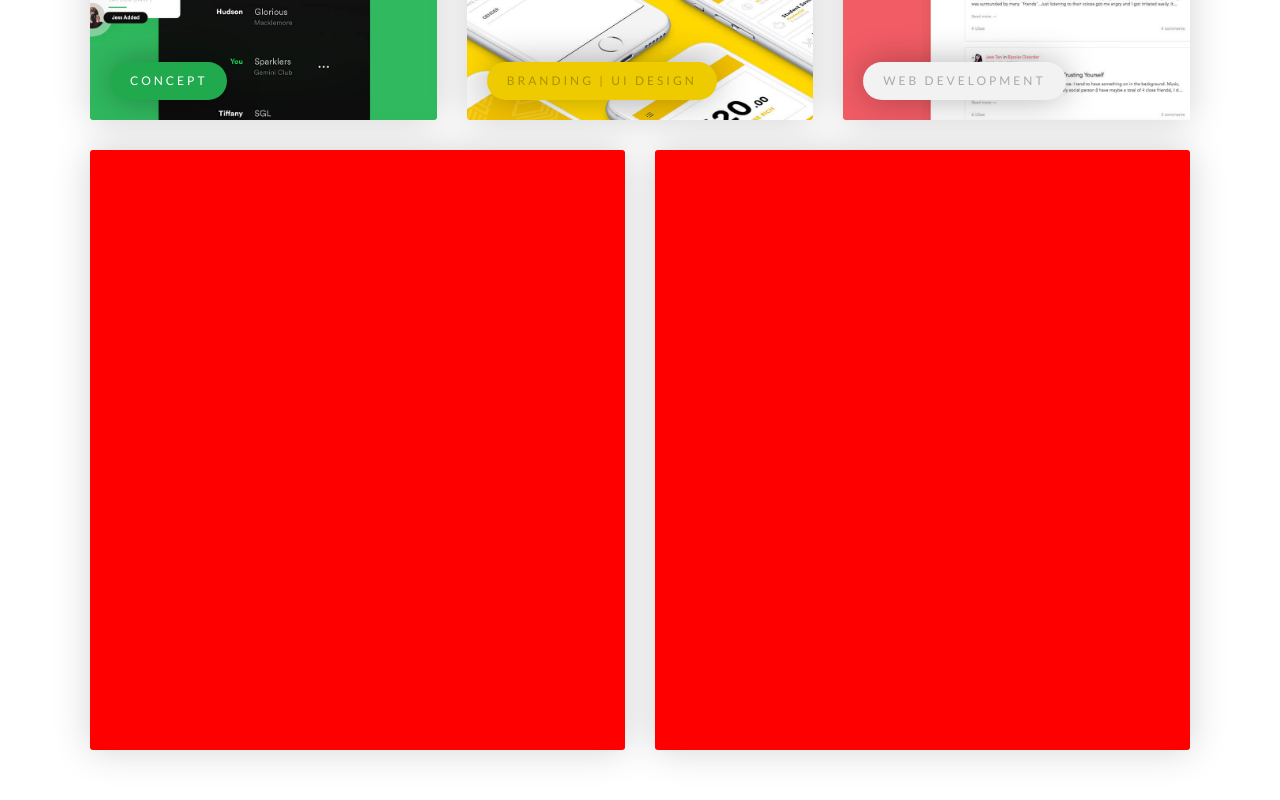
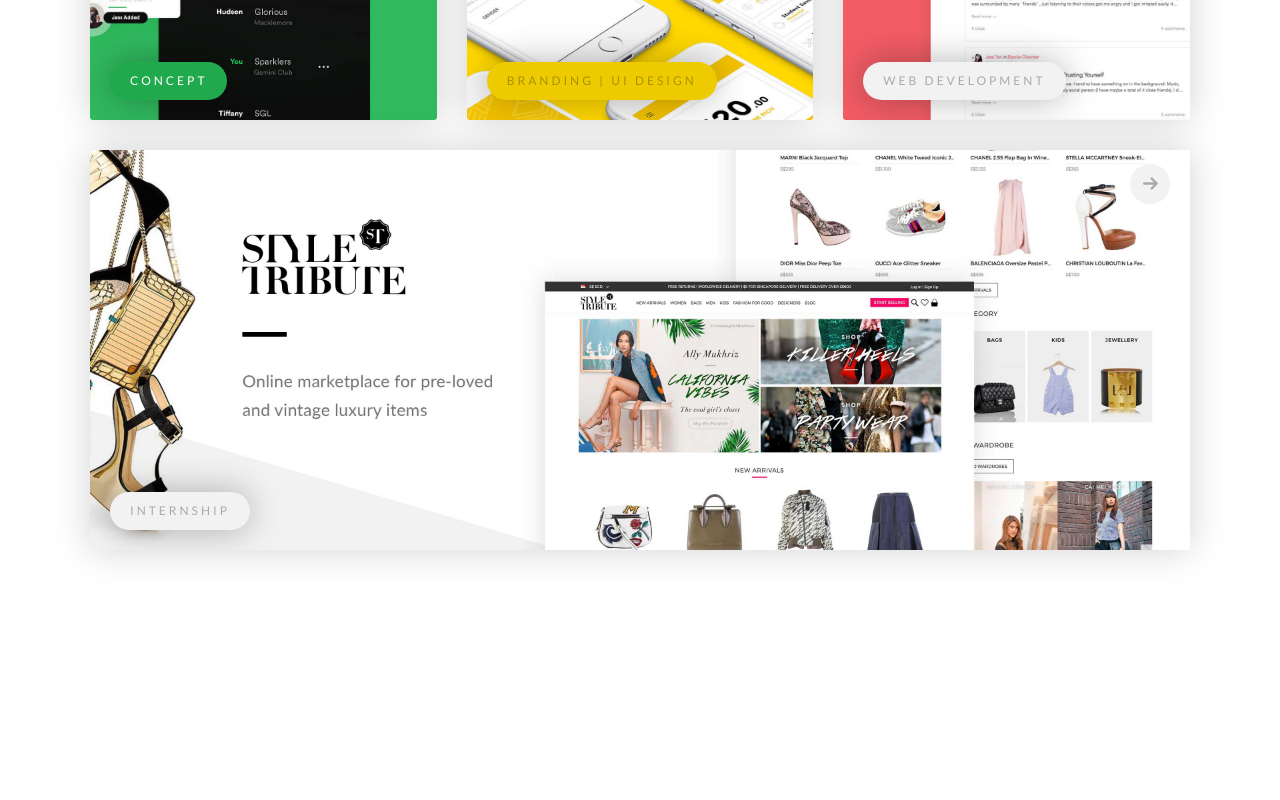
Before and after one commit to jessdesigntan/portfolio, a plain HTML site: page index.html in a window 1280 px wide. Shown: the part 1269-2069 px from the top of the page. Drawn offline with Linux system fonts and the light colour scheme.

Commit message:
styletribute card

```diff
--- a/css/style.css
+++ b/css/style.css
@@ -142,6 +142,11 @@
   position: relative;
 }
 
+.st-card.card,
+.st.card-container {
+  height: 400px;
+}
+
 .card .text {
   text-align: center;
   position: absolute;
@@ -254,6 +259,11 @@
   color: #a89201;
 }
 
+.st-card .view-cta {
+  color: black;
+  background-color: white;
+}
+
 .card .cta:hover ~ span {
   opacity: 0.8;
 }
@@ -286,6 +296,16 @@
   color: #aaa;
 }
 
+.st-card .cta,
+.st-card .label {
+  background-color: #f2f2f2;
+  color: #aaa;
+}
+
+.st-card.card .text {
+  margin-top: 30px;
+}
+
 .fitness-card {
   background-color: #7028b0;
   background: url(../images/card-fitness.jpg) bottom center no-repeat;
@@ -315,6 +335,12 @@
   background: url(../images/card-dc.jpg) bottom center no-repeat;
   background-size: auto 600px;
   border-top: 6px solid #ff4c5d;
+}
+
+.st-card {
+  background-color: #f7f7f7;
+  background: url(../images/st_card.jpg) left center no-repeat;
+  background-size: cover;
 }
 
 .projects-div > div > div > a {
--- a/index.html
+++ b/index.html
@@ -113,19 +113,16 @@
         </div><!-- ./ first row -->
 
         <div class="row">
-          <div class="col-sm-6">
-            <a href="#" class="card-container wow fadeInLeft">
+          <div class="col-sm-12">
+            <a href="https://styletribute.com/" class="st card-container wow fadeInLeft">
               <div class="st-card card">
+                <div class="label">INTERNSHIP</div>
+                <div class="cta grey"></div>
+                <span class="view-cta">view project</span>
+
               </div>
             </a>
-          </div><!-- ./col-sm-8 fitness -->
-
-          <div class="col-sm-6">
-            <a href="#" class="card-container wow fadeInRight">
-              <div class="tueetor-card card">
-              </div>
-            </a>
-          </div><!-- ./col-sm-4 timezone-->
+          </div><!-- ./col-sm-12 styletribute -->
         </div><!-- ./ first row -->
 
       </div><!-- ./projects-div -->
```
Also changed, not shown: images/st_card.jpg (added), images/st_logo.svg (added).
